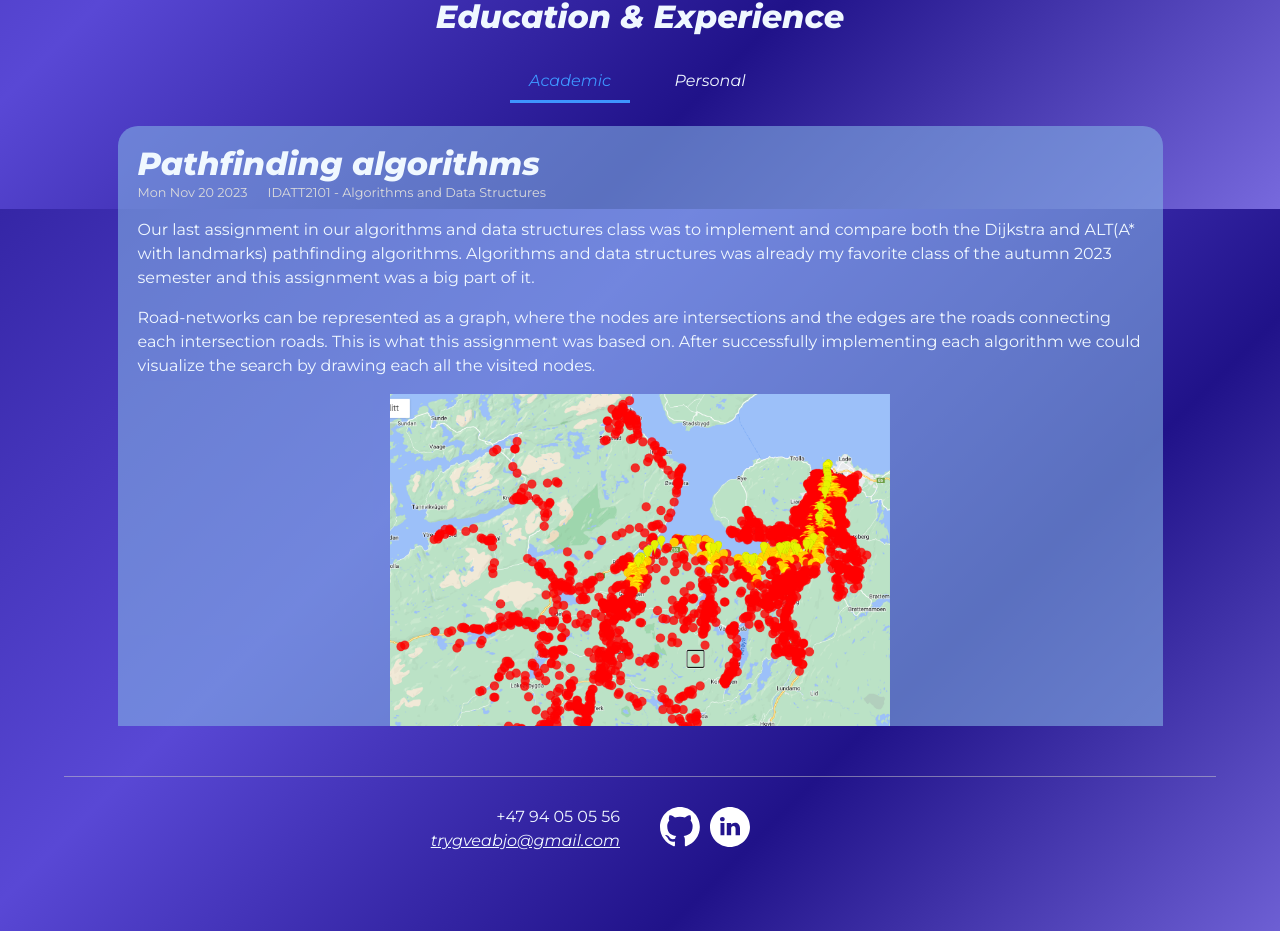
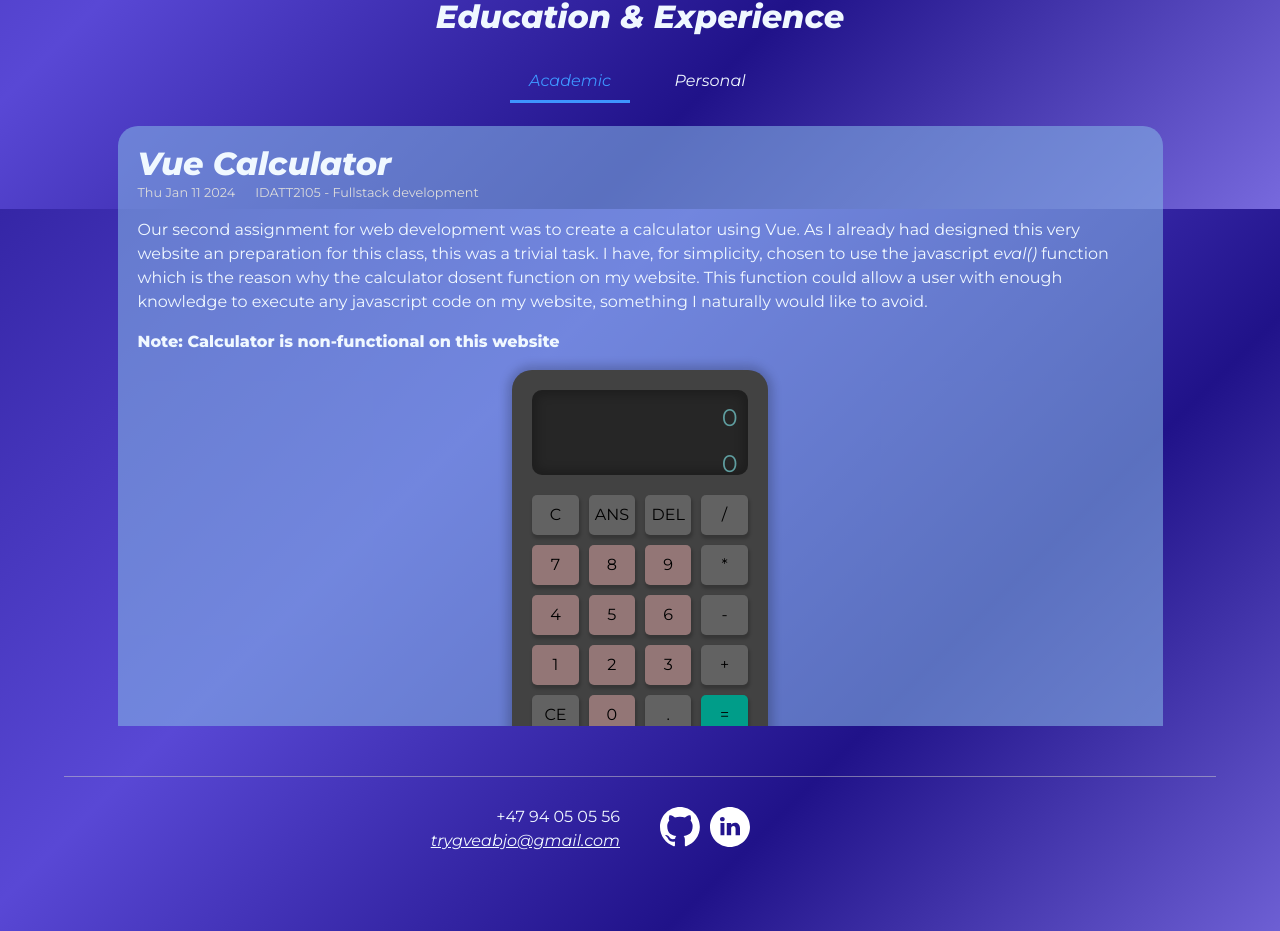
Before and after one commit to troytyggis55/personal-website, a Vue app: page / in a window 1280 px wide. Shown: the part 591-1522 px from the top of the page. Built offline with nearby package versions, Linux system fonts and the light colour scheme.

Commit message:
Added vue calculator card

```diff
--- /dev/null
+++ b/public/Calculator.md
@@ -0,0 +1,13 @@
+---
+title: Vue Calculator
+date: 2024-01-11
+category: IDATT2105 - Fullstack development
+---
+
+Our second assignment for web development was to create a calculator using Vue. As I already had
+designed this very website an preparation for this class, this was a trivial task. I have, for
+simplicity, chosen to use the javascript *eval()* function which is the reason why the calculator
+dosent function on my website. This function could allow a user with enough knowledge to execute
+any javascript code on my website, something I naturally would like to avoid.
+
+**Note: Calculator is non-functional on this website**
--- a/src/InformationCards.vue
+++ b/src/InformationCards.vue
@@ -10,7 +10,15 @@
       <MarkdownRenderer source="Bezier.md"/>
     </CardTemplate>
   </div>
+
   <div class="infoContainer" v-if="infoState === 'academic'">
+    <CardTemplate class="infoCard" :react-to-hover="false">
+      <MarkdownRenderer source="Calculator.md"/>
+      <div class="calculatorDiv">
+        <CalculatorBody/>
+      </div>
+    </CardTemplate>
+
     <CardTemplate class="infoCard" :react-to-hover="false">
       <MarkdownRenderer source="Pathfinding.md"/>
     </CardTemplate>
@@ -21,6 +29,7 @@ import {defineComponent, ref} from "vue";
 import CardTemplate from "@/components/CardTemplate.vue";
 import MarkdownRenderer from "@/components/MarkdownRenderer.vue";
 import InformationNavBar from "@/components/InfoNavBar.vue";
+import CalculatorBody from "@/components/CalculatorBody.vue";
 
 defineComponent({
   name: 'InformationCards',
@@ -39,6 +48,12 @@ const updateInfoState = (newState: string) => {
 </script>
 
 <style scoped>
+.calculatorDiv {
+  display: flex;
+  justify-content: center;
+  margin-bottom: 20px;
+}
+
 .infoContainer {
   display: flex;
   flex-direction: column;
--- /dev/null
+++ b/src/components/CalculatorBody.vue
@@ -0,0 +1,148 @@
+<script setup>
+  import {ref} from "vue";
+
+  const calculatorScreenInput = ref("0");
+  const calculatorScreenOutput = ref("0");
+
+  function addCharToInput(number) {
+    if (calculatorScreenInput.value.length > 10) {
+      return;
+    }
+    if (calculatorScreenInput.value === "0") {
+      calculatorScreenInput.value = number;
+    } else {
+      calculatorScreenInput.value += number;
+    }
+  }
+
+  function deleteCharFromInput() {
+    if (typeof calculatorScreenInput.value === 'string') {
+      if (calculatorScreenInput.value.length === 1) {
+        calculatorScreenInput.value = "0";
+      } else {
+        calculatorScreenInput.value = calculatorScreenInput.value.slice(0, -1);
+      }
+    } else {
+      console.error('calculatorScreenInput.value is not a string:', calculatorScreenInput.value);
+    }
+  }
+
+  function calculate() {
+    calculatorScreenOutput.value = calculatorScreenInput.value;
+    calculatorScreenInput.value = "0";
+  }
+
+  function clearAll() {
+    calculatorScreenInput.value = "0";
+    calculatorScreenOutput.value = "0";
+  }
+
+  function clearInput() {
+    calculatorScreenInput.value = "0";
+  }
+</script>
+
+<template>
+  <div class="calculatorBody">
+    <div class="calculatorScreen">
+      <p>{{ calculatorScreenOutput }}</p>
+      <p>{{ calculatorScreenInput }}</p>
+    </div>
+
+    <div class="calculatorButtons">
+
+      <button @click="clearAll()" class="cButton">C</button>
+      <button class="ansButton">ANS</button>
+      <button @click="deleteCharFromInput()" class="delButton">DEL</button>
+      <button @click="addCharToInput('/')" class="divButton">/</button>
+
+      <button @click="addCharToInput('7')" class="numButton">7</button>
+      <button @click="addCharToInput('8')" class="numButton">8</button>
+      <button @click="addCharToInput('9')" class="numButton">9</button>
+      <button @click="addCharToInput('*')" class="mulButton">*</button>
+
+      <button @click="addCharToInput('4')" class="numButton">4</button>
+      <button @click="addCharToInput('5')" class="numButton">5</button>
+      <button @click="addCharToInput('6')" class="numButton">6</button>
+      <button @click="addCharToInput('-')" class="subButton">-</button>
+
+      <button @click="addCharToInput('1')" class="numButton">1</button>
+      <button @click="addCharToInput('2')" class="numButton">2</button>
+      <button @click="addCharToInput('3')" class="numButton">3</button>
+      <button @click="addCharToInput('+')" class="addButton">+</button>
+
+      <button @click="clearInput" class="clearbutton">CE</button>
+      <button @click="addCharToInput('0')" class="numButton">0</button>
+      <button @click="addCharToInput('.')" class="periodButton">.</button>
+      <button @click="calculate()" class="equalButton">=</button>
+    </div>
+  </div>
+</template>
+
+<style scoped>
+  .calculatorBody {
+    max-width: 220px;
+    max-height: 400px;
+    padding: 20px;
+    display: flex;
+    flex-direction: column;
+    gap: 20px;
+
+    background-color: #424242;
+    box-shadow: 0 0 10px 5px rgba(0, 0, 0, 0.19);
+
+    border-radius: 20px;
+  }
+
+  .calculatorScreen {
+    background-color: #262626;
+    color: cadetblue;
+    height: 85px;
+    width: 100%;
+    border-radius: 10px;
+    box-shadow: inset 0 0 10px 5px rgba(0, 0, 0, 0.21);
+
+    p {
+      margin: 0;
+      padding: 0;
+      font-size: 1.5em;
+      text-align: right;
+      padding-right: 10px;
+      padding-top: 10px;
+    }
+  }
+
+  .calculatorButtons {
+    display: grid;
+    grid-template-columns: repeat(4, 1fr);
+    grid-template-rows: repeat(5, 40px);
+    gap: 10px;
+    overflow: visible;
+
+    button {
+      border-radius: 5px;
+      border-style: none;
+      background-color: #626262;
+      box-shadow: 1px 3px 3px 1px rgba(0, 0, 0, 0.19);
+      transition: 0.2s ease-in-out;
+    }
+
+    button:active {
+      margin: auto;
+      transform: scale(0.98);
+      width: 100%;
+      height: 100%;
+      box-shadow: inset -1px -3px 3px 3px rgba(0, 0, 0, 0.1);
+    }
+
+    .equalButton {
+      background-color: #009d89;
+    }
+
+    .numButton {
+      background-color: #937676;
+    }
+  }
+
+
+</style>
--- a/src/components/MarkdownRenderer.vue
+++ b/src/components/MarkdownRenderer.vue
@@ -88,5 +88,4 @@ onMounted( () => {
   margin-left: auto;
   margin-right: auto;
 }
-
 </style>
```
